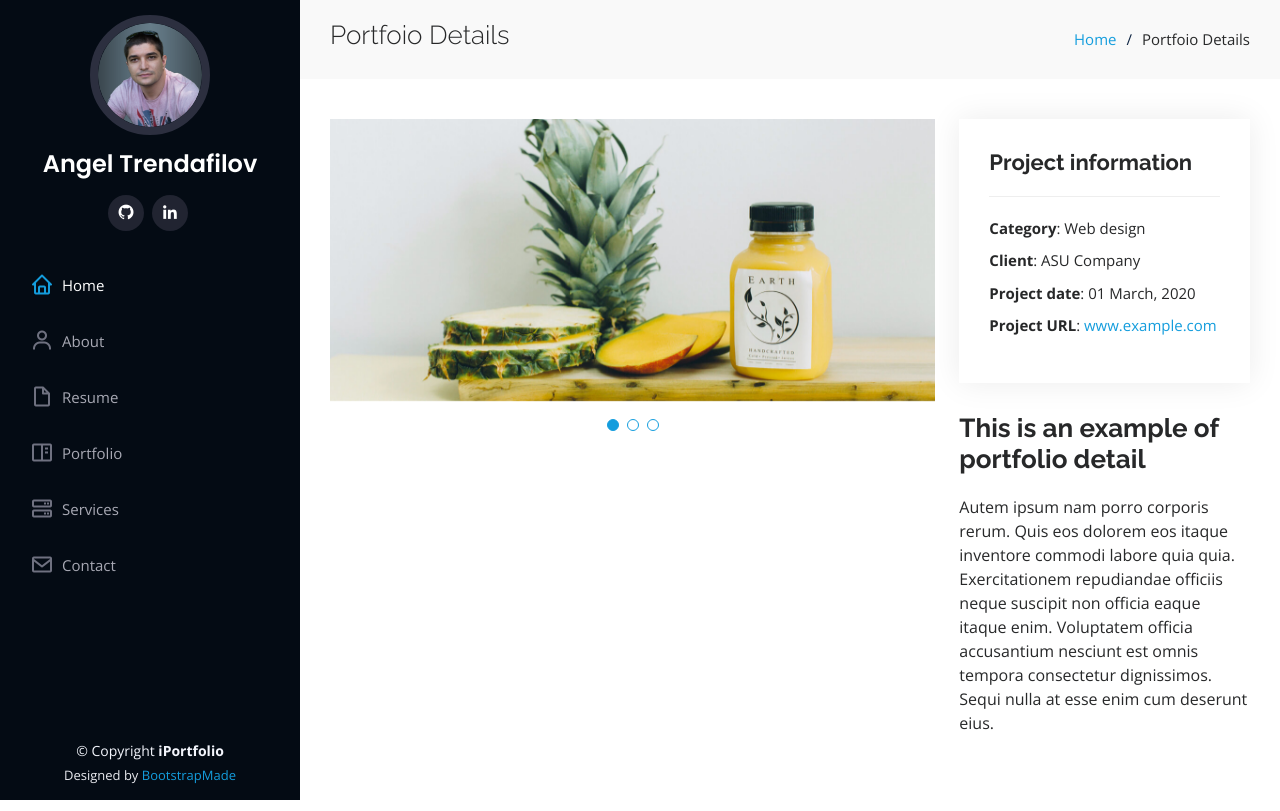
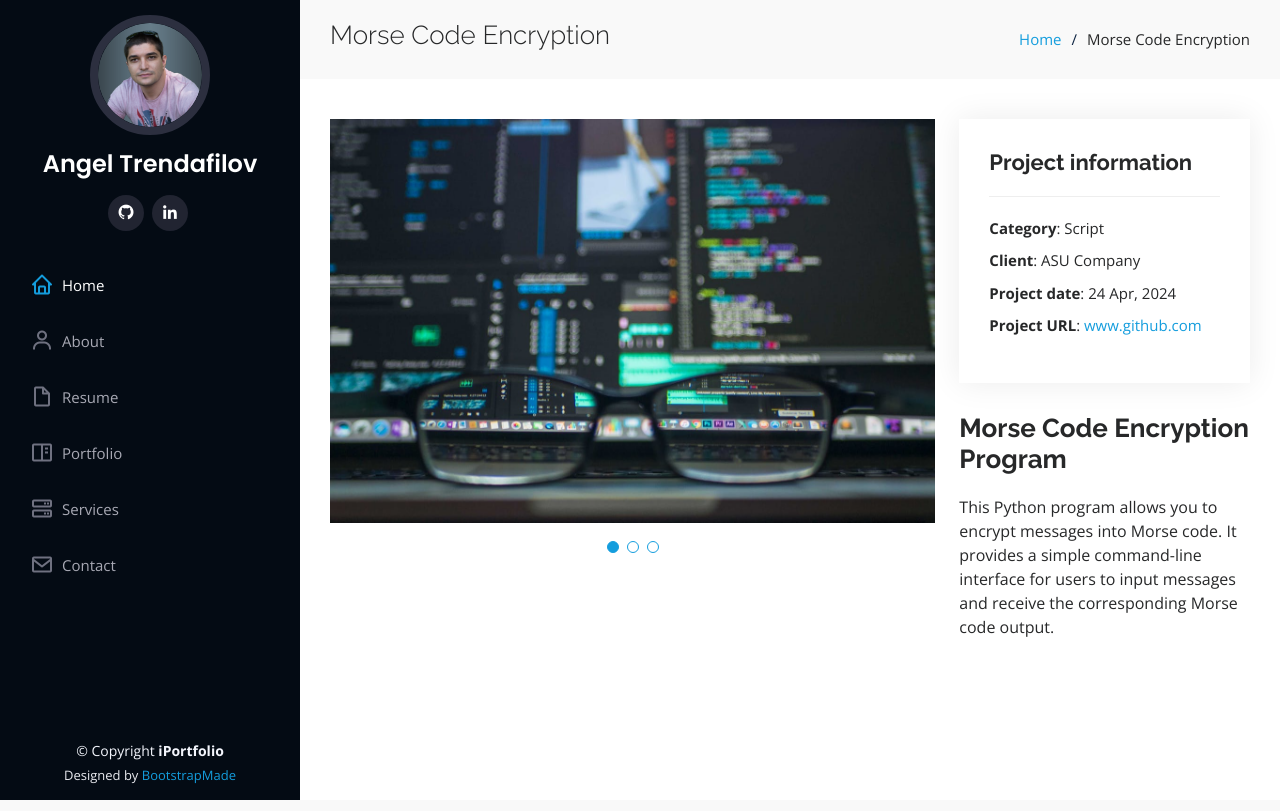
Before and after one commit to A-Trendafilov/Portfolio, a Flask app: a page that uses templates/portfolio/portfolio-details-1.html in a window 1280 px wide. Run offline with Flask 3, Linux system fonts and the light colour scheme; some libraries are stand-ins or nearby versions.

Commit message:
Remove unused files. Fix portfolio section.

```diff
--- a/main.py
+++ b/main.py
@@ -50,7 +50,10 @@ def home():
 
 @app.route("/portfolio/<int:pf_id>")
 def portfolio(pf_id):
-    return render_template(f"portfolio/portfolio-details-{pf_id}.html")
+    pf_title = request.args.get("pf_title")
+    return render_template(
+        f"portfolio/portfolio-details-{pf_id}.html", pf_title=pf_title
+    )
 
 
 @app.route("/contact", methods=["POST"])
--- a/static/assets/css/style.css
+++ b/static/assets/css/style.css
@@ -650,7 +650,8 @@ section {
 }
 
 .portfolio-details .portfolio-details-slider img {
-  width: 100%;
+  width: 100%
+
 }
 
 .portfolio-details .portfolio-details-slider .swiper-pagination {
--- a/templates/portfolio/portfolio-details-1.html
+++ b/templates/portfolio/portfolio-details-1.html
@@ -6,10 +6,10 @@
     <div class="container">
 
       <div class="d-flex justify-content-between align-items-center">
-        <h2>Portfoio Details</h2>
+        <h2>{{ pf_title }}</h2>
         <ol>
           <li><a href="{{ url_for('home') }}">Home</a></li>
-          <li>Portfoio Details</li>
+          <li>{{ pf_title }}</li>
         </ol>
       </div>
 
@@ -27,15 +27,15 @@
             <div class="swiper-wrapper align-items-center">
 
               <div class="swiper-slide">
-                <img src="assets/img/portfolio/portfolio-details-1.jpg" alt="">
+                <img src="{{ url_for('static', filename='assets/img/portfolio/portfolio-details-1.jpg') }}" alt="">
               </div>
 
               <div class="swiper-slide">
-                <img src="assets/img/portfolio/portfolio-details-2.jpg" alt="">
+                <img src="{{ url_for('static', filename='assets/img/portfolio/portfolio-details-2.jpg') }}" alt="">
               </div>
 
               <div class="swiper-slide">
-                <img src="assets/img/portfolio/portfolio-details-3.jpg" alt="">
+                <img src="{{ url_for('static', filename='assets/img/portfolio/portfolio-details-3.jpg') }}" alt="">
               </div>
 
             </div>
@@ -47,19 +47,19 @@
           <div class="portfolio-info">
             <h3>Project information</h3>
             <ul>
-              <li><strong>Category</strong>: Web design</li>
+              <li><strong>Category</strong>: Script</li>
               <li><strong>Client</strong>: ASU Company</li>
-              <li><strong>Project date</strong>: 01 March, 2020</li>
-              <li><strong>Project URL</strong>: <a href="#">www.example.com</a></li>
+              <li><strong>Project date</strong>: 24 Apr, 2024</li>
+              <li><strong>Project URL</strong>: <a
+                  href="https://github.com/A-Trendafilov/Text-to-Morse-Code-Converter">www.github.com</a>
+              </li>
             </ul>
           </div>
           <div class="portfolio-description">
-            <h2>This is an example of portfolio detail</h2>
+            <h2>Morse Code Encryption Program</h2>
             <p>
-              Autem ipsum nam porro corporis rerum. Quis eos dolorem eos itaque inventore commodi labore
-              quia quia. Exercitationem repudiandae officiis neque suscipit non officia eaque itaque enim.
-              Voluptatem officia accusantium nesciunt est omnis tempora consectetur dignissimos. Sequi
-              nulla at esse enim cum deserunt eius.
+              This Python program allows you to encrypt messages into Morse code. It provides a simple command-line
+              interface for users to input messages and receive the corresponding Morse code output.
             </p>
           </div>
         </div>
```
Also changed, not shown: templates/index.html (+16 -15 lines), static/assets/img/portfolio/portfolio-details-1.jpg, static/assets/img/portfolio/portfolio-details-2.jpg, static/assets/img/portfolio/portfolio-details-3.jpg.
